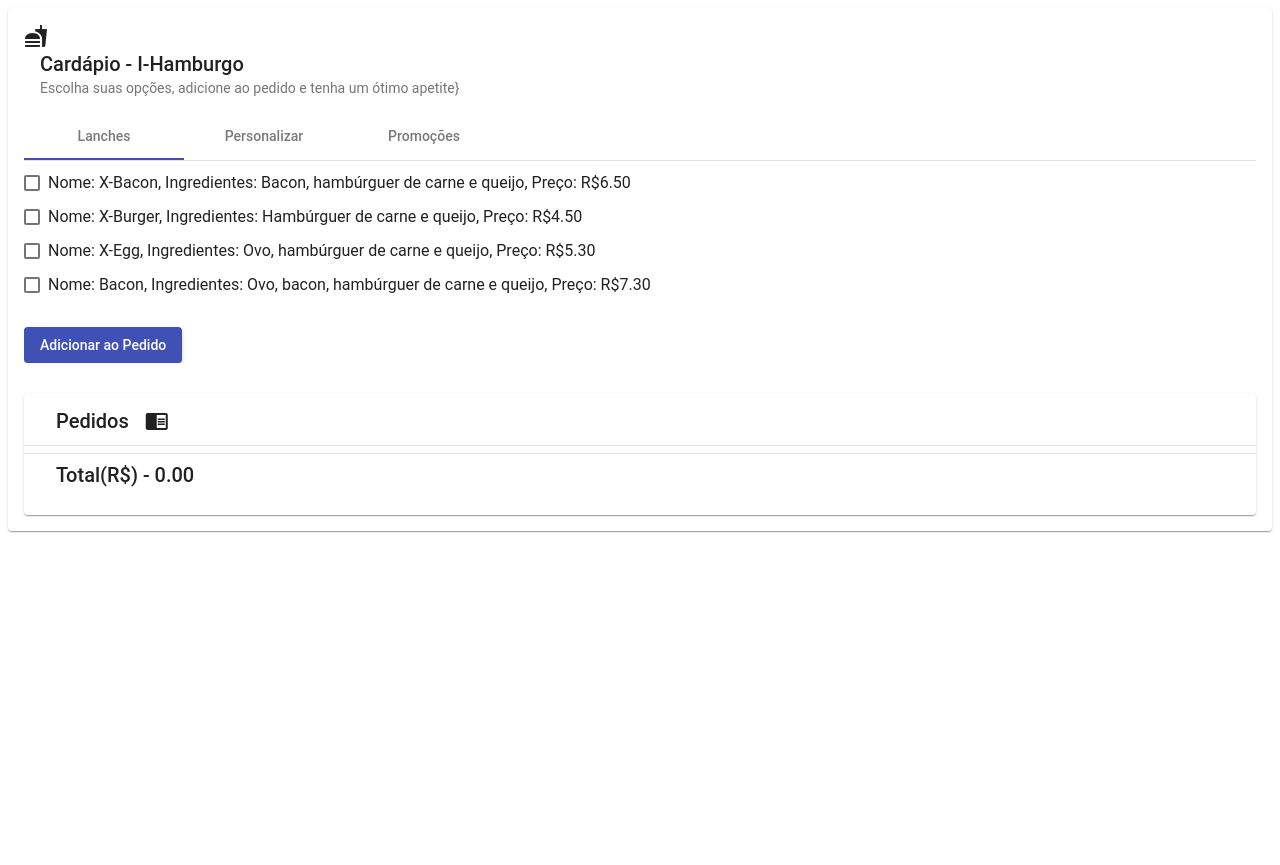
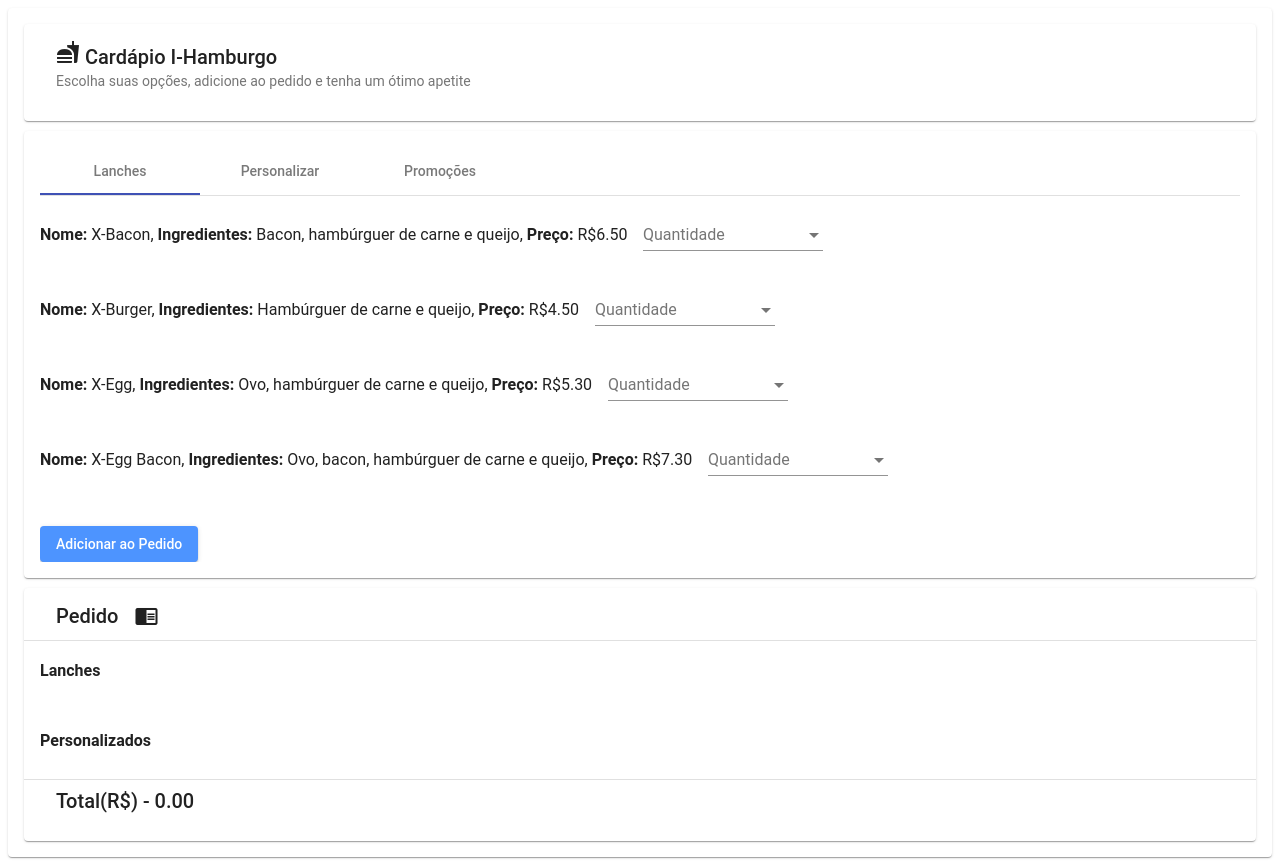
Before and after one commit to jpbonetti/i-hamburgo, an Angular app: page / in a window 1280 px wide. Before the commit the page ends 800 px from the top, so only its background shows below. Built offline with nearby package versions, Linux system fonts and the light colour scheme.

Commit message:
Finishing tabs lanches and personalizar, and add promotion calculate

```diff
--- a/src/app/app.component.css
+++ b/src/app/app.component.css
@@ -6,7 +6,19 @@
     margin-top: 30px;
 }
 
-.example-button-row button,
-.example-button-row a {
-  margin-right: 8px;
+.select-margin-left {
+  margin-left: 1%;
 }
+
+.h4-inline {
+  display:inline;
+}
+
+.icon-remove-color {
+  color: #ff6666;
+}
+
+.icon-add-order-color {
+  background-color: #4d94ff;
+  color: white;
+}
--- a/src/app/app.component.html
+++ b/src/app/app.component.html
@@ -1,40 +1,68 @@
 <mat-card>
 
-  <div><i class="material-icons">fastfood</i></div>
+  <mat-card>
     <mat-card-header>
-    <mat-card-title>{{menuName}}</mat-card-title>
-    <mat-card-subtitle>{{menuDescryption}}}</mat-card-subtitle>
+      <mat-card-title><i class="material-icons">fastfood</i> {{menuName}}</mat-card-title>
+      <mat-card-subtitle>{{menuDescryption}}</mat-card-subtitle>
     </mat-card-header>
+  </mat-card>
 
+  <div class="space-short"></div>
+
+  <mat-card>
     <mat-tab-group>
-    <!-- Em desenvolvimento -->
       <mat-tab [label]="tabHamburguerName">
           <div class="space-short" *ngFor="let item of listHamburguers">
-            <mat-checkbox (change)="onSelectItems(item, $event.checked)">{{labelHamburguerName}}: {{item.name}}, {{labelIngredientes}}: {{item.descryption}}, {{labelPrice}}: R${{ item.price | number : '.2-2'}}</mat-checkbox>
+              <div>
+                <h4 class="h4-inline">{{labelHamburguerName}}:</h4> {{item.name}},
+                <h4 class="h4-inline">{{labelIngredientes}}:</h4> {{item.descryption}},
+                <h4 class="h4-inline">{{labelPrice}}:</h4> R${{ item.price | number : '.2-2'}}
+
+                <mat-form-field class="select-margin-left">
+                  <mat-label>{{labelNumber}}</mat-label>
+                  <mat-select (valueChange)="onSelectNumberOfHamburguers(item, $event)">
+                    <mat-option *ngFor="let number of listDefaultNumberLists" [value]="number">
+                      {{number}}
+                    </mat-option>
+                  </mat-select>
+                </mat-form-field>
+            </div>
           </div>
 
-        <button class="space-long" mat-raised-button color="primary" (click)="addHamburguersChecked()">{{buttonAddName}}</button>
+          <button class="space-long icon-add-order-color" mat-raised-button (click)="addHamburguersChecked()">{{buttonAddName}}</button>
       </mat-tab>
 
-    <!-- Em desenvolvimento -->
       <mat-tab [label]="tabCustomName">
           <div class="space-short" *ngFor="let item of listIngredients">
-            <mat-checkbox (change)="onSelectIngredients(item, $event.checked)">{{labelIngrediente}}: {{item.name}}, {{labelPrice}}: R${{ item.price | number : '.2-2'}}</mat-checkbox>
+              <div>
+                  <h4 class="h4-inline">{{labelIngrediente}}: </h4> {{item.name}},
+                  <h4 class="h4-inline">{{labelPrice}}: </h4> R${{ item.price | number : '.2-2'}}
+
+                  <mat-form-field class="select-margin-left">
+                      <mat-label>{{labelNumber}}</mat-label>
+                      <mat-select (valueChange)="onSelectIngredients(item, $event)">
+                        <mat-option *ngFor="let number of listDefaultNumberLists" [value]="number">
+                          {{number}}
+                        </mat-option>
+                      </mat-select>
+                    </mat-form-field>
+              </div>
           </div>
 
-        <button class="space-long" mat-raised-button color="primary" (click)="addCustomHamburguer()">{{buttonAddName}}</button>
+          <button class="space-long icon-add-order-color" mat-raised-button (click)="addCustomHamburguer()">{{buttonAddName}}</button>
       </mat-tab>
 
       <mat-tab [label]="tabPromotionName">
           <mat-list>
             <div class="space-short" *ngFor="let item of listPromotions">
-              <mat-list-item>{{item.name}} - {{item.descryption}}</mat-list-item>
+                <mat-list-item><h4 class="h4-inline">{{item.name}}</h4> - {{item.descryption}}</mat-list-item>
             </div>
         </mat-list>
       </mat-tab>
     </mat-tab-group>
+  </mat-card>
 
-  <div class="space-long"></div>
+  <div class="space-short"></div>
 
   <mat-card>
     <mat-card-header>
@@ -44,11 +72,26 @@
 
     <mat-divider></mat-divider>
 
-    <mat-list>
-      <mat-list-item *ngFor="let lanche of listOrders">
-        <h3 matLine> {{lanche.name}} - {{lanche.type}}</h3>
+    <h4>{{tabHamburguerName}}</h4>
+    <mat-nav-list>
+      <mat-list-item *ngFor="let lanche of listOrdersHamburguers">
+          <a matLine>{{labelHamburguerName}}: {{lanche.name}}, {{labelNumber}}: {{lanche.number}}</a>
+          <button mat-icon-button (click)="removeSelectedHamburguer(lanche)">
+            <mat-icon class="icon-remove-color">remove_circle</mat-icon>
+          </button>
       </mat-list-item>
-    </mat-list>
+    </mat-nav-list>
+
+    <h4>{{labelCustomHamburguers}}</h4>
+
+    <mat-nav-list>
+      <mat-list-item *ngFor="let customHamburguer of listOrdersCustomHamburguers">
+          <a matLine>{{customHamburguer.name}}</a>
+          <button mat-icon-button (click)="removeSelectedCustomHamburguer(customHamburguer)">
+            <mat-icon class="icon-remove-color">remove_circle</mat-icon>
+          </button>
+      </mat-list-item>
+    </mat-nav-list>
 
     <mat-divider></mat-divider>
 
--- a/src/app/app.component.ts
+++ b/src/app/app.component.ts
@@ -9,44 +9,51 @@ export class AppComponent {
   totalLanches = 0;
 
   labelHamburguerName = 'Nome';
-  labelOrders = 'Pedidos';
+  labelOrders = 'Pedido';
   labelValueOrder = 'Total(R$)';
   labelIngrediente = 'Ingrediente';
   labelIngredientes = 'Ingredientes';
   labelPrice = 'Preço';
+  labelNumber = 'Quantidade';
+  labelCustomHamburguers = 'Personalizados';
 
   tabHamburguerName = 'Lanches';
   tabCustomName = 'Personalizar';
   tabPromotionName = 'Promoções';
 
-  menuName = 'Cardápio - I-Hamburgo';
+  menuName = 'Cardápio I-Hamburgo';
   menuDescryption = 'Escolha suas opções, adicione ao pedido e tenha um ótimo apetite';
 
   buttonAddName = 'Adicionar ao Pedido';
 
-  listOrders = [];
+  listOrdersHamburguers = [];
+  listOrdersCustomHamburguers = [];
+
   listHamburguersAdded = [];
   listIngredientsAdded = [];
+  listDefaultNumberLists = [0, 1, 2, 3, 4, 5];
   listHamburguers = this.createListOfHamburguers();
   listIngredients = this.createListIngredients();
   listPromotions = this.createListPromotions();
 
-  onSelectItems(item, itemChecked) {
-    if(itemChecked) {
+  onSelectNumberOfHamburguers(item, numberSelected) {
+    this.listOrdersHamburguers = [];
+    for (let i = 0; i < numberSelected; i++) {
+      this.removeItemList(this.listHamburguersAdded, item);
+
+      item.number = numberSelected;
       this.listHamburguersAdded.push(item);
-    } else {
-      if(this.listHamburguersAdded.length > 0) {
-        this.removeItemList(this.listHamburguersAdded, item);
-      }
     }
   }
 
-  onSelectIngredients(item, itemChecked) {
-    if(itemChecked) {
-      this.listIngredientsAdded.push(item);
+  onSelectIngredients(item, numberSelected) {
+    if (numberSelected === 0) {
+      this.removeItemList(this.listIngredientsAdded, item);
     } else {
-      if(this.listIngredientsAdded.length > 0) {
+      for (let i = 0; i < numberSelected; i++) {
         this.removeItemList(this.listIngredientsAdded, item);
+        item.number = numberSelected;
+        this.listIngredientsAdded.push(item);
       }
     }
   }
@@ -54,7 +61,7 @@ export class AppComponent {
   removeItemList(listOrigin, objectToCompare) {
     for (let i = 0; i < listOrigin.length; i++) {
       const element = listOrigin[i];
-      if(objectToCompare.id == element.id) {
+      if (objectToCompare.id === element.id) {
         listOrigin.splice(i, 1);
         break;
       }
@@ -62,29 +69,63 @@ export class AppComponent {
   }
 
   addHamburguersChecked() {
-    if(this.listHamburguersAdded.length > 0) {
+    let foundHamburguer = false;
+    if (this.listHamburguersAdded.length > 0) {
       this.listHamburguersAdded.forEach(element => {
-        this.listOrders.push(element);
+
+        this.listOrdersHamburguers.forEach(order => {
+          if (order.id === element.id) {
+            element.number ++;
+            foundHamburguer = true;
+          }
+        });
+
+        if (!foundHamburguer) {
+          this.listOrdersHamburguers.push(element);
+        }
         this.totalLanches += element.price;
       });
     }
   }
 
   addCustomHamburguer() {
-    let price = this.createPriceOrder();
-
-    if(this.listIngredientsAdded.length > 0) {
-      this.listOrders.push(this.createOrder(this.createDescryptionOrder(), price));
-      this.totalLanches += price;
+    const price = this.createPriceOrder();
+    const order = this.createOrder(this.createDescryptionOrder(), this.listIngredientsAdded, price);
+    if (this.listIngredientsAdded.length > 0) {
+      this.listOrdersCustomHamburguers.push(order);
+      this.totalLanches += order.price;
     }
   }
 
   createPriceOrder() {
     let price = 0;
-    for (let index = 0; index < this.listIngredientsAdded.length; index++) {
-      const element = this.listIngredientsAdded[index];
 
-      price += element.price;
+    const ingredients = this.getNumberIngredients(this.listIngredientsAdded);
+
+    price = price + (this.listIngredients[0].price * ingredients.countAlface);
+    price = price + (this.listIngredients[1].price * ingredients.countBacon);
+    price += this.listIngredients[3].price * ingredients.countOvo;
+    price = this.applyPromotionsOnPrice(ingredients);
+
+    return price;
+  }
+
+  applyPromotionsOnPrice(ingredients) {
+    let price = 0;
+    if (ingredients.countCarne >= 3) {
+      price += this.listIngredients[2].price * (ingredients.countCarne - (ingredients.countCarne / 3));
+    } else {
+      price += this.listIngredients[2].price * ingredients.countCarne;
+    }
+
+    if (ingredients.countQueijo >= 3) {
+      price -= this.listIngredients[4].price * (ingredients.countQueijo - (ingredients.countQueijo / 3));
+    } else {
+      price += this.listIngredients[4].price * ingredients.countQueijo;
+    }
+
+    if (ingredients.countAlface > 0 && ingredients.countBacon === 0) {
+      price -= price * 0.1;
     }
 
     return price;
@@ -94,56 +135,112 @@ export class AppComponent {
     let descryption = '';
     for (let index = 0; index < this.listIngredientsAdded.length; index++) {
       const element = this.listIngredientsAdded[index];
-
-      if(index == 0) {
-        descryption += element.name;
+      if (index === 0) {
+        descryption += element.number + ' - ' + element.name;
       } else {
-        descryption += ', ' + element.name;
+        descryption += ', ' + element.number + ' - ' + element.name;
       }
     }
 
     return descryption;
   }
 
-  createOrder(descryption, price) {
+  createOrder(descryptionOrigin, ingredientsOrigin, priceOrigin) {
     return {
-      name : descryption,
+      id : this.listOrdersCustomHamburguers.length,
+      name : descryptionOrigin,
       type : 'Personalizado',
-      descryption : descryption,
-      price : price
+      descryption : descryptionOrigin,
+      price : priceOrigin,
+      ingredients : ingredientsOrigin
     };
   }
 
   createListOfHamburguers() {
-    let listHamburguers = [
-      { id : 1, name : 'X-Bacon', type: 'da Casa', descryption: 'Bacon, hambúrguer de carne e queijo', price : 6.50},
-      { id : 2, name : 'X-Burger', type: 'da Casa', descryption: 'Hambúrguer de carne e queijo', price : 4.50},
-      { id : 3, name : 'X-Egg', type: 'da Casa', descryption: 'Ovo, hambúrguer de carne e queijo', price : 5.30},
-      { id : 4, name : 'Bacon', type: 'da Casa', descryption: 'Ovo, bacon, hambúrguer de carne e queijo', price : 7.30}
+    const listHamburguers = [
+      { id : 1, name : 'X-Bacon', type: 'Padrão', descryption: 'Bacon, hambúrguer de carne e queijo', price : 6.50, number: 1 },
+      { id : 2, name : 'X-Burger', type: 'Padrão', descryption: 'Hambúrguer de carne e queijo', price : 4.50, number: 1 },
+      { id : 3, name : 'X-Egg', type: 'Padrão', descryption: 'Ovo, hambúrguer de carne e queijo', price : 5.30, number: 1 },
+      { id : 4, name : 'X-Egg Bacon', type: 'Padrão', descryption: 'Ovo, bacon, hambúrguer de carne e queijo',
+        price : 7.30, number: 1 }
     ];
 
     return listHamburguers;
   }
 
   createListIngredients() {
-    let listIngredients = [
-      { id : 1, name : 'Alface', price : 0.40 },
-      { id : 2, name : 'Bacon', price : 2.00 },
-      { id : 3, name : 'Hambúrguer de carne', price : 3.00 },
-      { id : 4, name : 'Ovo', price : 0.80 },
-      { id : 5, name : 'Queijo', price : 1.50 }
+    const listIngredients = [
+      { id : 1, name : 'Alface', price : 0.40, number: 1 },
+      { id : 2, name : 'Bacon', price : 2.00, number: 1 },
+      { id : 3, name : 'Hambúrguer de carne', price : 3.00, number: 1 },
+      { id : 4, name : 'Ovo', price : 0.80, number: 1 },
+      { id : 5, name : 'Queijo', price : 1.50, number: 1 }
     ];
 
     return listIngredients;
   }
 
   createListPromotions() {
-    let listIngredients = [
+    const listIngredients = [
       { id : 1, name : 'Light', descryption : 'Se o lanche tem alface e não tem bacon, ganha 10% de desconto' },
-      { id : 2, name : 'Muita carne', descryption : 'A cada 3 porções de carne o cliente só paga 2. Se o lanche tiver 6 porções, ocliente pagará 4. Assim por diante...' },
-      { id : 3, name : 'Muito queijo', descryption : 'A cada 3 porções de queijo o cliente só paga 2. Se o lanche tiver 6 porções, ocliente pagará 4. Assim por diante...' }
+      { id : 2, name : 'Muita carne', descryption : 'A cada 3 porções de carne o cliente só paga 2.' +
+        'Se o lanche tiver 6 porções, ocliente pagará 4. Assim por diante...' },
+      { id : 3, name : 'Muito queijo', descryption : 'A cada 3 porções de queijo o cliente só paga 2.' +
+        'Se o lanche tiver 6 porções, ocliente pagará 4. Assim por diante...' }
     ];
 
     return listIngredients;
   }
+
+  removeSelectedHamburguer(item) {
+    this.listOrdersHamburguers.splice(this.getIndexList(this.listOrdersHamburguers, item), 1);
+
+    this.totalLanches = this.calculateValueOrder(this.listOrdersHamburguers);
+    this.totalLanches += this.calculateValueOrder(this.listOrdersCustomHamburguers);
+  }
+
+  removeSelectedCustomHamburguer(item) {
+    this.listOrdersCustomHamburguers.splice(this.getIndexList(this.listOrdersCustomHamburguers, item), 1);
+
+    this.totalLanches = this.calculateValueOrder(this.listOrdersHamburguers);
+    this.totalLanches += this.calculateValueOrder(this.listOrdersCustomHamburguers);
+  }
+
+  getIndexList(list, item) {
+    for (let i = 0; i < list.length; i++) {
+      const element = list[i];
+      if (element.id === item.id) {
+        return i;
+      }
+    }
+  }
+
+  calculateValueOrder(list) {
+    let value = 0;
+    list.forEach(element => {
+      value += element.price;
+    });
+
+    return value;
+  }
+
+  getNumberIngredients(ingredients) {
+    const ingredient = { countAlface : 0, countBacon : 0, countCarne : 0, countOvo : 0, countQueijo : 0 };
+
+    ingredients.forEach(element => {
+      if (element.id === 1) {
+        ingredient.countAlface = element.number;
+      } else if (element.id === 2) {
+        ingredient.countBacon = element.number;
+      } else if (element.id === 3) {
+        ingredient.countCarne = element.number;
+      } else if (element.id === 4) {
+        ingredient.countOvo = element.number;
+      } else if (element.id === 5) {
+        ingredient.countQueijo = element.number;
+      }
+    });
+
+    return ingredient;
+  }
 }
--- a/src/app/app.module.ts
+++ b/src/app/app.module.ts
@@ -12,6 +12,7 @@ import { MatButtonModule } from '@angular/material/button';
 import { MatCheckboxModule } from '@angular/material/checkbox';
 import { MatSelectModule } from '@angular/material/select';
 import { MatDividerModule } from '@angular/material/divider';
+import { MatIconModule } from '@angular/material/icon';
 
 @NgModule({
   declarations: [
@@ -28,7 +29,8 @@ import { MatDividerModule } from '@angular/material/divider';
     MatButtonModule,
     MatCheckboxModule,
     MatSelectModule,
-    MatDividerModule
+    MatDividerModule,
+    MatIconModule
   ],
   providers: [],
   bootstrap: [AppComponent]
```
Lines whose indentation alone changed are shown as unchanged.
